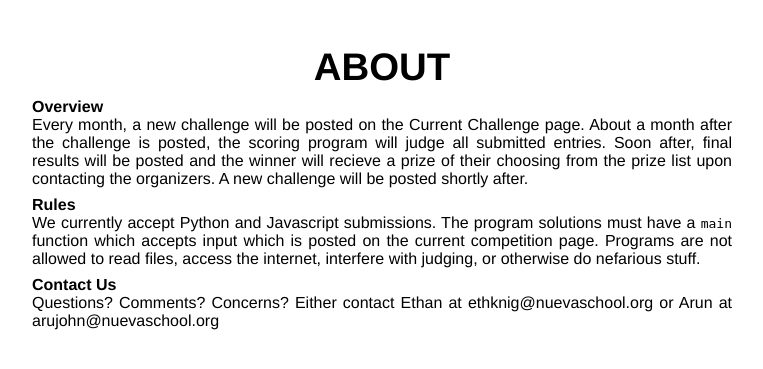
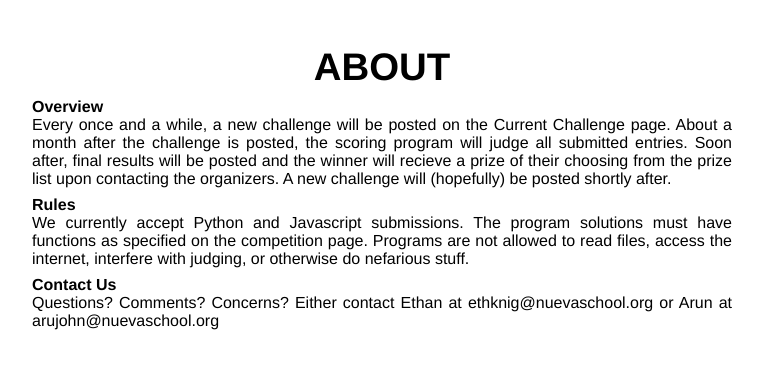
Before and after one commit to ehknight/PPCG-Nueva, a Flask app: page /about.html in a window 1280 px wide. Shown: the part 48-417 px from the top of the page, without its empty margins (258-1021 px from the left). Run offline with Flask 2, Linux system fonts and the light colour scheme; some libraries are stand-ins or nearby versions.

Commit message:
fixed some stuff

```diff
--- a/main.py
+++ b/main.py
@@ -176,8 +176,7 @@ def accounthtml():
             tempPN = 'No Program Submitted (yet!)'
     return render_template('account.html', name = user.given_name,
                            email = user.email,
-                           programName =
-                           tempPN)
+                           programName = tempPN)
 
 @app.route('/leaderboard.html')
 def leaderboardhtml():
@@ -188,9 +187,5 @@ def leaderboardhtml():
 def faviconico():
     return send_from_directory(os.path.join(app.root_path, 'static'), 'favicon.ico', mimetype='image/png')
 
-def archiveCurrentChallenge():
-    prizeDB.insert({'name':currentChallengeName, 'task':currentTask,
-                    'rules':currentRules})
-
 if __name__ == '__main__':
     app.run(host = '0.0.0.0', port = 80, debug=DEBUG, use_reloader=True)
--- a/templates/about.html
+++ b/templates/about.html
@@ -69,17 +69,16 @@
       <div style = "max-width:700px; margin-left:auto; margin-right:auto">
         <strong>Overview</strong>
         <p>
-          Every month, a new challenge will be posted on the Current Challenge page.
+          Every once and a while, a new challenge will be posted on the Current Challenge page.
           About a month after the challenge is posted, the scoring program will judge
           all submitted entries. Soon after, final results will be posted and the winner will recieve a
           prize of their choosing from the prize list upon contacting the organizers.
-          A new challenge will be posted shortly after.
+          A new challenge will (hopefully) be posted shortly after.
         </p>
         <strong>Rules</strong>
         <p>
           We currently accept Python and Javascript submissions. The program
-          solutions must have a <tt>main</tt> function which accepts input which
-          is posted on the current competition page. Programs are not allowed to
+          solutions must have functions as specified on the competition page. Programs are not allowed to
           read files, access the internet, interfere with judging, or otherwise
           do nefarious stuff.
         </p>
```
Also changed, not shown: databases/prizeDB.json (+22 -1 lines), templates/index.html (+3 -4 lines), 1 other file.
